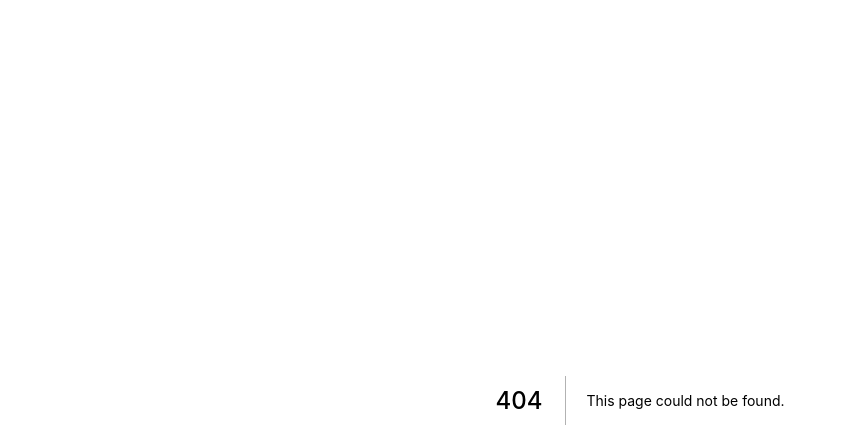
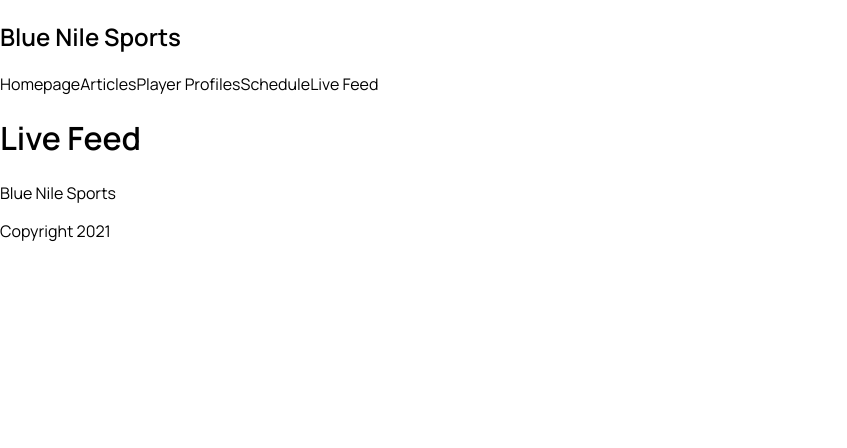
Before and after one commit to rajagoat/blue-nile-sports, a Next.js app: page /live-feed in a window 1280 px wide. Before the commit this address had no page. Shown: the top 448 px of the page, without its empty margins (0-847 px from the left). Built offline with nearby package versions, Linux system fonts and the light colour scheme.

Commit message:
navbar and footer wraps all pages

```diff
--- /dev/null
+++ b/components/Layout.js
@@ -0,0 +1,14 @@
+import Footer from "./Footer";
+import Navbar from "./Navbar";
+
+const Layout = ({ children }) => {
+    return (
+        <div className="content">
+            <Navbar />
+            { children }
+            <Footer />
+        </div>
+    );
+}
+
+export default Layout;
--- a/components/Navbar.js
+++ b/components/Navbar.js
@@ -1,13 +1,16 @@
+import Link from "next/link";
+
 const Navbar = () => {
     return (
         <nav>
             <div className="logo">
                 <h1>Blue Nile Sports</h1>
             </div>
-            <a href="#">Articles</a>
-            <a href="#">Player Profiles</a>
-            <a href="#">Schedule</a>
-            <a href="#">Live Feed</a>
+            <Link href="/"><a>Homepage</a></Link>
+            <Link href="/articles"><a>Articles</a></Link>
+            <Link href="/player-profiles"><a>Player Profiles</a></Link>
+            <Link href="/schedule"><a>Schedule</a></Link>
+            <Link href="/live-feed"><a>Live Feed</a></Link>
         </nav>
     );
 }
--- a/pages/_app.js
+++ b/pages/_app.js
@@ -1,7 +1,12 @@
+import Layout from '../components/Layout'
 import '../styles/globals.css'
 
 function MyApp({ Component, pageProps }) {
-  return <Component {...pageProps} />
+  return (
+    <Layout>
+      <Component {...pageProps} />
+    </Layout>
+  )
 }
 
 export default MyApp
--- a/pages/index.js
+++ b/pages/index.js
@@ -1,17 +1,13 @@
 import Head from 'next/head'
 import Image from 'next/image'
-import Footer from '../components/Footer'
-import Navbar from '../components/Navbar'
 import styles from '../styles/Home.module.css'
 
 export default function Home() {
   return (
     <div>
-      <Navbar />
       <h1>Homepage</h1>
       <p>Lorem ipsum dolor sit amet consectetur adipisicing elit. Minima mollitia optio, nihil laudantium explicabo animi sapiente. Sunt a error voluptates accusantium quis explicabo quod recusandae accusamus. Quisquam vero velit perferendis.</p>
       <p>Lorem ipsum dolor sit amet consectetur adipisicing elit. Labore nemo at doloribus dignissimos adipisci est repellat quia et officiis? Repudiandae minima accusantium pariatur commodi quos dolorum veniam aperiam sit ipsa?</p>
-      <Footer />
     </div>
   )
 }
--- /dev/null
+++ b/pages/live-feed.js
@@ -0,0 +1,9 @@
+const LiveFeed = () => {
+    return (
+        <div>
+            <h1>Live Feed</h1>
+        </div>
+    );
+}
+
+export default LiveFeed;
```
Also changed, not shown: pages/schedule.js (added, +9 -0 lines).
